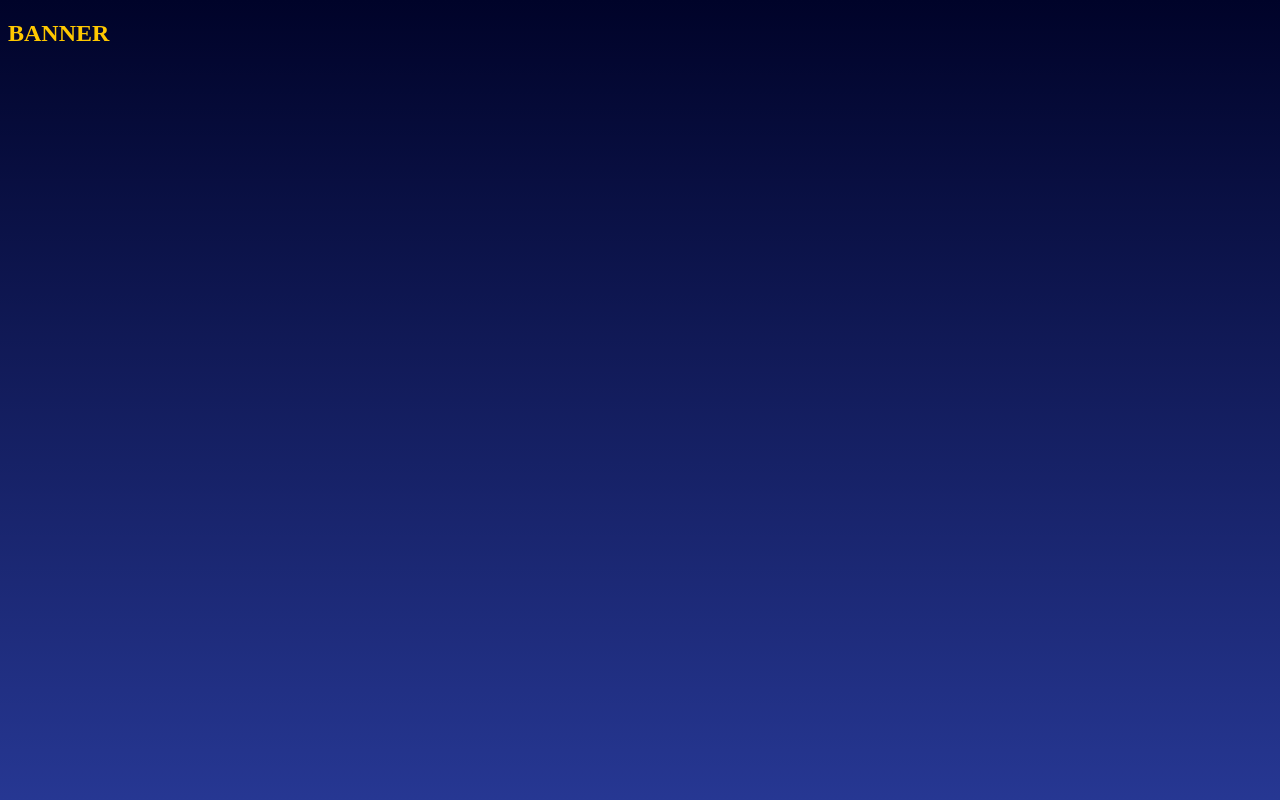
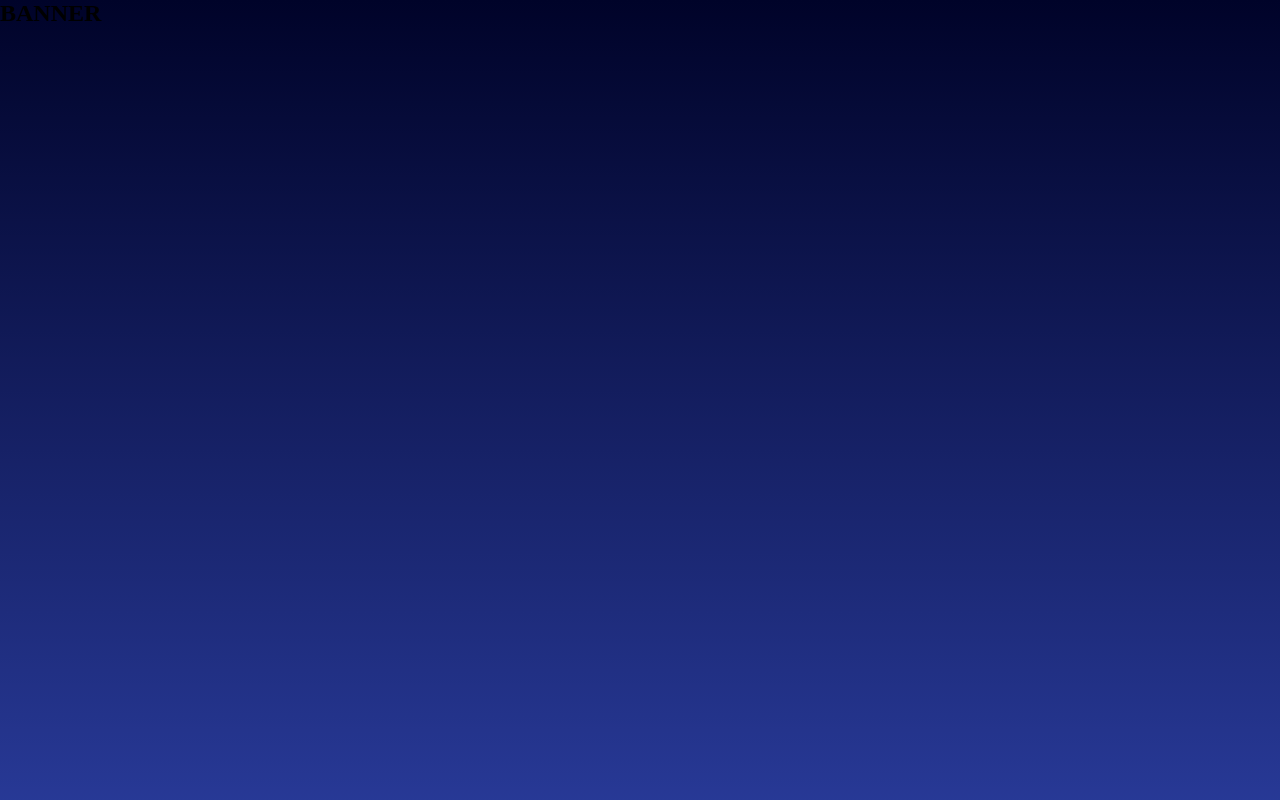
Before and after one commit to KarimCarl/phase-1-project, a plain HTML site: page index.html in a window 1280 px wide. Shown: the top 800 px of the page. Drawn offline with Linux system fonts and the light colour scheme.

Commit message:
Added styling for all elements

```diff
--- a/style.css
+++ b/style.css
@@ -1,10 +1,19 @@
+* {
+    padding: 0;
+    margin: 0;
+    list-style: none;
+    box-sizing: border-box;
+
+}
+
 body {
+
     height:1000px;
     width: 100px;
     background: linear-gradient(rgb(0, 3, 41), rgba(0, 26, 158, 0.808));
  }
 
 
-h1 {
+label {
     color: rgb(255, 200, 0);
 }
```
